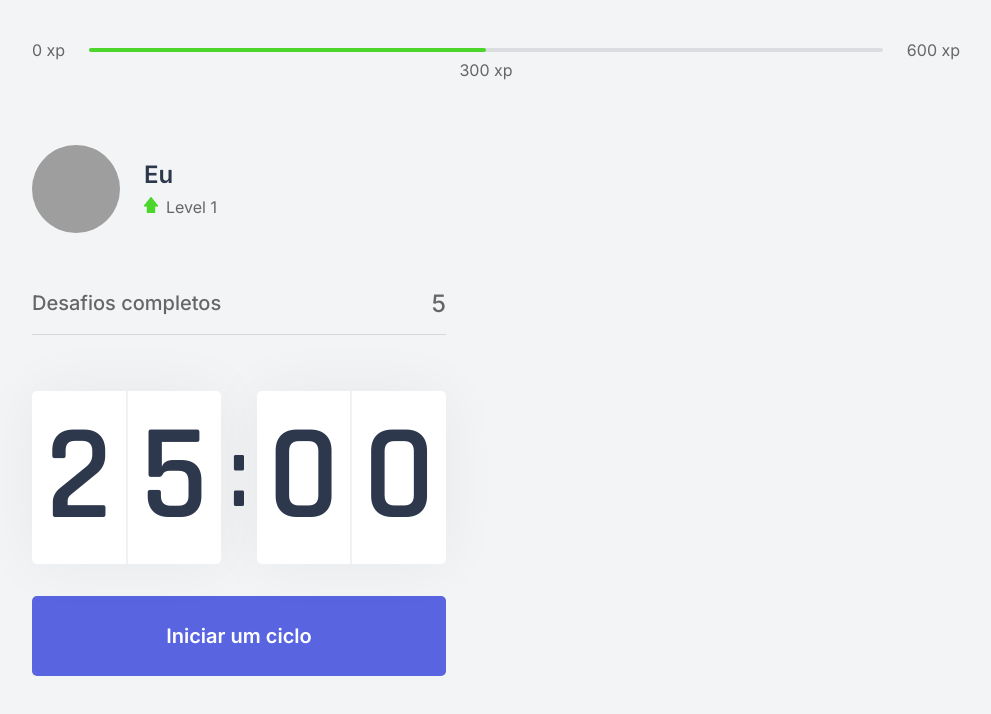
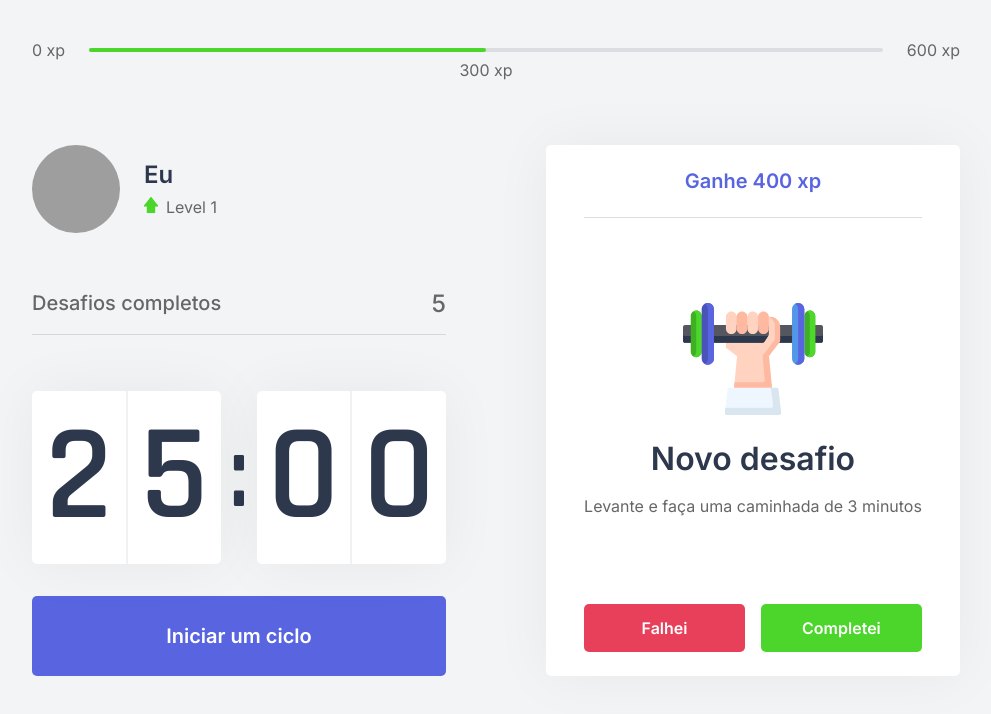
Before and after one commit to vinicius-gandini/moveit-nlw4, a Next.js app: page / in a window 1280 px wide. Shown: the top 714 px of the page, without its empty margins (144-1135 px from the left). Built offline with nearby package versions, Linux system fonts and the light colour scheme; grey boxes are pictures that could not be loaded.

Commit message:
feat: :ok_hand: challenges context

```diff
--- /dev/null
+++ b/src/components/ChallengeBox.tsx
@@ -0,0 +1,47 @@
+import { useContext } from 'react';
+import { ChallengesContext } from '../contexts/ChallengesContext';
+import styles from '../styles/components/ChallengeBox.module.css';
+
+export function ChallengeBox() {
+  const contextData = useContext(ChallengesContext);
+  const hasActiveChallenge = true;
+
+  return (
+    <div className={styles.challengeBoxContainer}>
+      { hasActiveChallenge ? (
+        <div className={styles.challengeActive}>
+          <header>Ganhe 400 xp</header>
+
+          <main>
+            <img src="icons/body.svg" alt=""/>
+            <strong>Novo desafio</strong>
+            <p>Levante e faça uma caminhada de 3 minutos</p>
+          </main>
+
+          <footer>
+            <button
+              type="button"
+              className={styles.challengeFailedButton}
+            >
+              Falhei
+            </button>
+            <button
+              type="button"
+              className={styles.challengeSucceededButton}
+            >
+              Completei
+            </button>
+          </footer>
+        </div>
+      ) : (
+        <div className={styles.challengeNoActive}>
+        <strong>Finalize um ciclo para receber um desafio</strong>
+        <p>
+          <img src="icons/level-up.svg" alt="Level Up"/>
+          Avance de level completando desafios
+        </p>
+      </div>
+      )}
+    </div>
+  )
+}
--- a/src/components/Countdown.tsx
+++ b/src/components/Countdown.tsx
@@ -1,9 +1,12 @@
-import { useEffect, useState } from 'react';
+import { useContext, useEffect, useState } from 'react';
+import { ChallengesContext } from '../contexts/ChallengesContext';
 import styles from '../styles/components/Countdown.module.css';
 
 let countdownTimeout: NodeJS.Timeout;
 
 export function Countdown() {
+  const { startNewChallenge } = useContext(ChallengesContext);
+
   const [time, setTime] = useState(25 * 60);
   const [isActive, setIsActive] = useState(false);
   const [hasFinished, setHasFinished] = useState(false);
@@ -32,6 +35,7 @@
     } else if (isActive && time === 0) {
       setHasFinished(true);
       setIsActive(false);
+      startNewChallenge();
     }
   }, [isActive, time])
 
--- /dev/null
+++ b/src/contexts/ChallengesContext.tsx
@@ -0,0 +1,41 @@
+import { createContext, useState, ReactNode } from 'react';
+
+interface ChallengesContextData {
+  level: number;
+  currentExperience: number;
+  challengesCompleted: number;
+  levelUp: () => void;
+  startNewChallenge: () => void;
+}
+
+interface ChallengesProviderProps {
+  children: ReactNode;
+}
+
+export const ChallengesContext = createContext({} as ChallengesContextData);
+
+export function ChallengesProvider({ children }: ChallengesProviderProps) {
+  const[level, setLevel] = useState(1);
+  const [currentExperience, setCurrentExperience] = useState(0);
+  const [challengesCompleted, setCHallengesCompleted] = useState(0);
+
+  function levelUp() {
+    setLevel( + 1);
+  }
+
+  function startNewChallenge() {
+
+  }
+
+  return (
+    <ChallengesContext.Provider value={{
+      level,
+      currentExperience,
+      challengesCompleted,
+      levelUp,
+      startNewChallenge,
+    }}>
+      {children}
+    </ChallengesContext.Provider>
+  )
+}
--- a/src/pages/_app.tsx
+++ b/src/pages/_app.tsx
@@ -1,7 +1,15 @@
-import '../styles/global.css'
+import '../styles/global.css';
+
+import {ChallengesContext, ChallengesProvider} from '../contexts/ChallengesContext';
+import { useState } from 'react';
 
 function MyApp({ Component, pageProps }) {
-  return <Component {...pageProps} />
+
+  return (
+    <ChallengesProvider>
+      <Component {...pageProps} />
+    </ChallengesProvider>
+  )
 }
 
 export default MyApp
--- a/src/pages/index.tsx
+++ b/src/pages/index.tsx
@@ -6,6 +6,7 @@
 import Head from 'next/head';
 
 import styles from '../styles/pages/Home.module.css';
+import { ChallengeBox } from '../components/ChallengeBox';
 
 export default function Home() {
   return (
@@ -22,7 +23,7 @@
           <Countdown />
         </div>
         <div>
-
+          <ChallengeBox />
         </div>
       </section>
     </div>
--- /dev/null
+++ b/src/styles/components/ChallengeBox.module.css
@@ -0,0 +1,106 @@
+.challengeBoxContainer {
+  height: 100%;
+  background: var(--white);
+  border-radius: 5px;
+  box-shadow: 0 0 60px rgba(0, 0, 0, 0.05);
+  padding: 1.5rem 2rem;
+
+  display: flex;
+  flex-direction: column;
+  align-items: center;
+  justify-content: center;
+
+  text-align: center;
+}
+
+.challengeNoActive {
+  display: flex;
+  flex-direction: column;
+  align-items: center;
+}
+
+.challengeNoActive strong {
+  font-size: 1.5rem;
+  font-weight: 500;
+  line-height: 1.4;
+}
+
+.challengeNoActive p {
+  display: flex;
+  flex-direction: column;
+  align-items: center;
+  line-height: 1.4;
+  max-width: 70%;
+  margin-top: 3rem;
+}
+
+.challengeNoActive p img {
+  margin-bottom: 1rem;
+}
+
+.challengeActive {
+  height: 100%;
+  display: flex;
+  flex-direction: column;
+}
+
+.challengeActive header {
+  color: var(--blue);
+  font-weight: 600;
+  font-size: 1.25rem;
+  padding: 0 2rem 1.5rem;
+  border-bottom: 1px solid var(--gray-line);
+}
+
+.challengeActive main {
+  flex: 1;
+  display: flex;
+  flex-direction: column;
+  align-items: center;
+  justify-content: center;
+}
+
+.challengeActive main strong {
+  font-size: 2rem;
+  font-weight: 600;
+  color: var(--title);
+  margin: 1.5rem 0 1rem;
+}
+
+.challengeActive main p {
+  line-height: 1.5;
+}
+
+.challengeActive footer {
+  display: grid;
+  grid-template-columns: 1fr 1fr;
+  gap: 1rem;
+}
+
+.challengeActive footer button {
+  height: 3rem;
+  display: flex;
+  align-items: center;
+  justify-content: center;
+
+  border: 0;
+  border-radius: 5px;
+
+  color: var(--white);
+  font-size: 1rem;
+  font-weight: 600;
+
+  transition: filter 0.2s;
+}
+
+.challengeActive footer button.challengeFailedButton {
+  background: var(--red);
+}
+
+.challengeActive footer button.challengeSucceededButton {
+  background: var(--green);
+}
+
+.challengeActive footer button:hover {
+  filter: brightness(0.9);
+}
```
